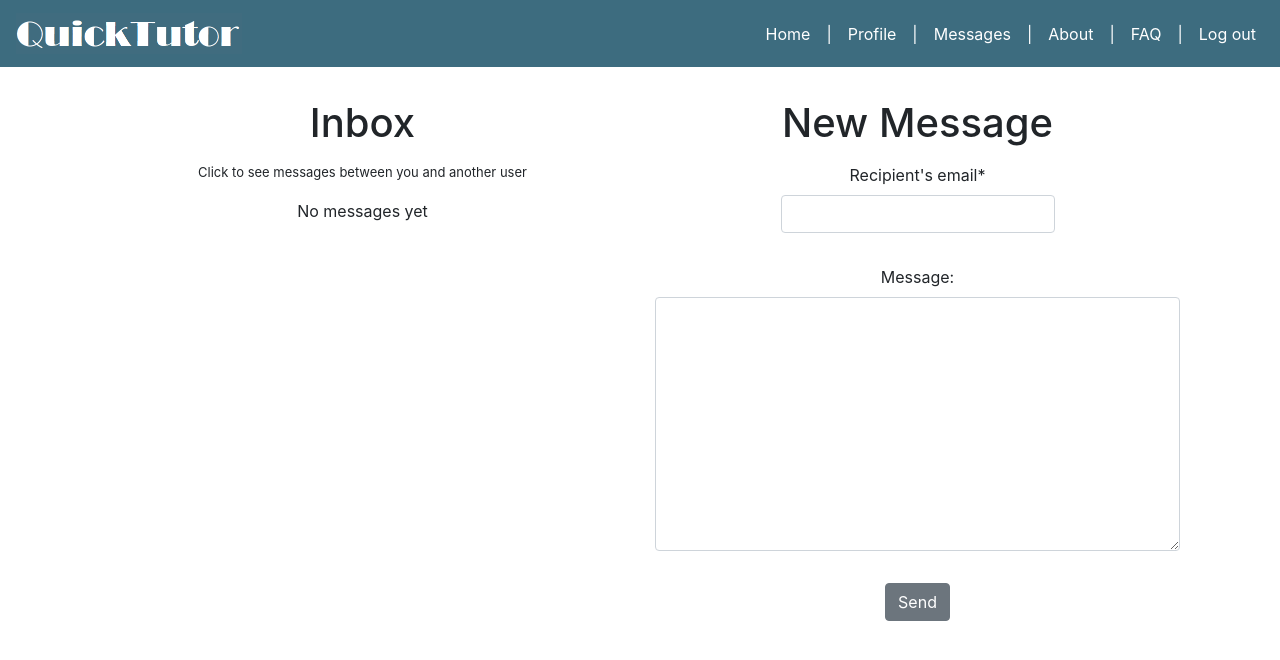
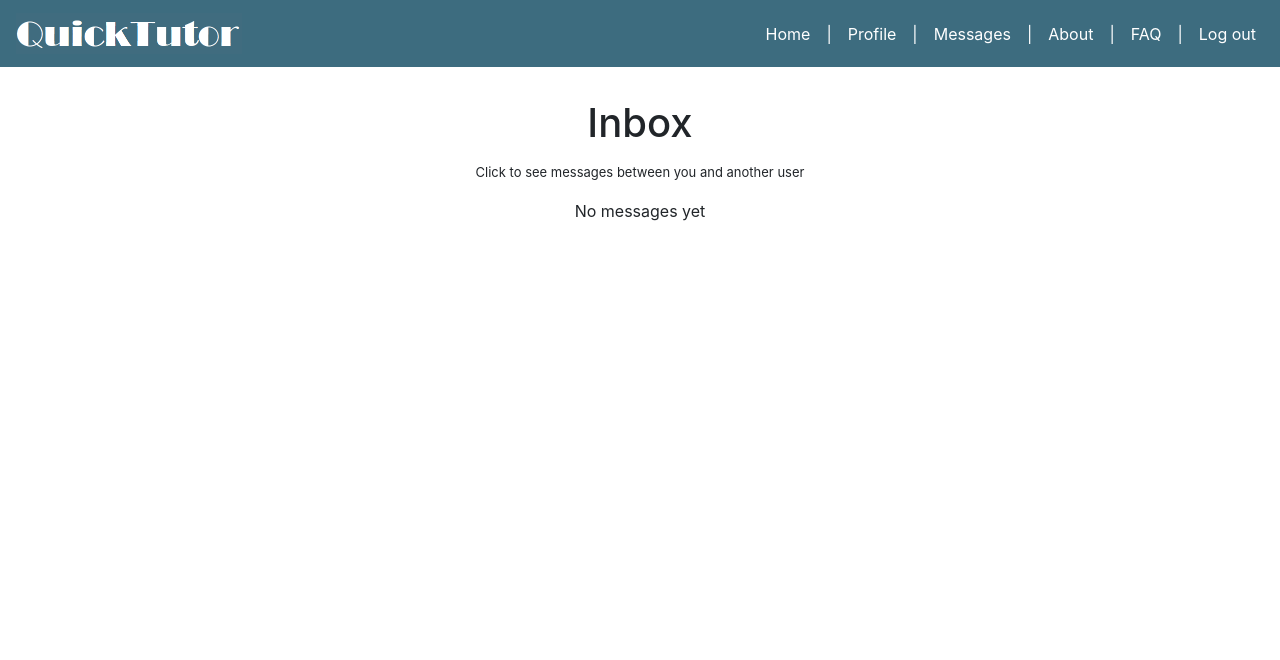
Before and after one commit to belengrimaldi/CS3240-QuickTutor, a Django app: page /send in a window 1280 px wide. Shown: the top 660 px of the page. Run offline with Django 3.2, Linux system fonts and the light colour scheme; the visitor is signed in with stand-in values (Sample User, id 1); some libraries are stand-ins or nearby versions.

Commit message:
updated message page

```diff
--- a/user/templates/send.html
+++ b/user/templates/send.html
@@ -8,10 +8,6 @@
 
 <body>
 	<div class="container">
-		<div class="row justify-content-center">
-
-			<div class="col-md-6">
-				<div class="form-group">
 		<div class="text-center">
 			<h1 class="title" style="margin-bottom: 1rem;">Inbox</h1>
 			<p style="font-size: small;">Click to see messages between you and another user</p>
@@ -22,64 +18,10 @@
 							<a href="{% url 'log' pal.username %}" class="list-group-item listItem" >{{pal.first_name}} {{pal.last_name}}</a>
 						</div>
 					</div>
-
-							<!-- <li  class="text-center"><a href="{% url 'log' pal.username %}">{{ pal.username }}</a></li> -->
 				{% endfor %}
 			{% else %}
 				<p>No messages yet</p>
 			{% endif %}
-					</div>
-				</div>
-
-			</div>
-
-			<div class="col-md-6">
-
-				{% if messages %}
-					{% for message in messages %}
-						{% if message.level == DEFAULT_MESSAGE_LEVELS.SUCCESS %}
-						<ul class="bg-success">
-							<div class="text-center">
-								<p {% if message.tags %} class="{{ message.tags }}" {% endif %}>{{ message }}</p>
-							</div>
-						</ul>
-						{% endif %}
-						{% if message.level == DEFAULT_MESSAGE_LEVELS.ERROR %}
-						<ul class="bg-warning">
-							<div class="text-center">
-								<p {% if message.tags %} class="{{ message.tags }}"{% endif %}>{{ message }}</p>
-							</div>
-						</ul>
-						{% endif %}
-					{% endfor %}
-				{% endif %}
-
-				<div class="form-group">
-					<div class="text-center">
-						<h1 class="title">New Message</h1>
-						<form method="POST" class="message-form" novalidate>{% csrf_token %}
-							<!-- {{ form.as_p}} -->
-							{{ form.non_field_errors }}
-							<div class="fieldWrapper form-group row justify-content-center">
-								{{ form.recipient.error }}
-								{{ form.recipient|as_crispy_field }}
-							</div>
-							<div class="fieldWrapper form-group row justify-content-center message">
-								{{ form.msg_content.errors }}
-								<label for="{{ form.msg_content.id_for_label }}">Message:</label>
-							</div>
-							<div class="fieldWrapper form-group row justify-content-center">
-								<div class="col-md-12">
-									{{ form.msg_content|as_crispy_field }}
-								</div>
-							</div>
-							<button type="submit" class="save btn btn-secondary">Send</button>
-						</form>
-					</div>
-				</div>
-
-			</div>
-
 		</div>
 	</div>
 </body>
--- a/user/views.py
+++ b/user/views.py
@@ -103,26 +103,6 @@ def charge(request):
 
 @login_required
 def Messaging(request):
-#   Makes the message box (the box with which to send messages)
-    if request.method == "POST":
-        form = MessageForm(request.POST, instance=request.user)
-        if form.is_valid():
-            try:
-                receiver_ob = User.objects.get(email=form.cleaned_data['recipient'])
-            except User.DoesNotExist:
-                messages.error(request, f'The specified recipient does not exist')
-                return redirect('send.html')
-            msg = Message(
-                sender = request.user,
-                receiver = receiver_ob,
-                msg_content = form.cleaned_data['msg_content'],
-            )
-            msg.save()
-            messages.success(request, f'Your message has been sent!')
-            return redirect('send.html')
-    else:
-        form = MessageForm()
-
 #   Makes the list of people who you've messaged or who have messaged you
     received = Message.objects.filter(receiver=request.user)
     sent = Message.objects.filter(sender=request.user)
@@ -136,7 +116,6 @@ def Messaging(request):
 
 
     context = {
-        'form': form,
         'pen_pals': pen_pals,
     }
 
```
Also changed, not shown: user/static/user/send.css (line endings or trailing spaces). Lines whose indentation alone changed are shown as unchanged.
